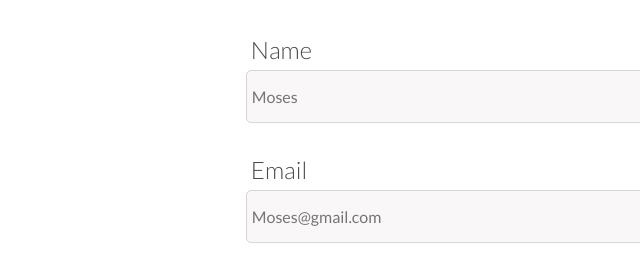
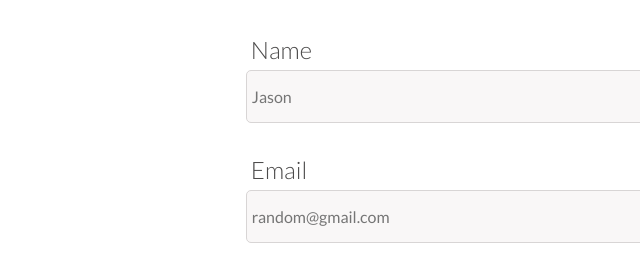
Before and after one commit to JYoo1/picnic-sisters, a website: page src/contact.html in a window 1280 px wide. Shown: the part 618-885 px from the top of the page, 69-709 px from the left. Drawn offline with Linux system fonts and the light colour scheme.

Commit message:
changed name placeholder

```diff
--- a/src/contact.html
+++ b/src/contact.html
@@ -68,10 +68,10 @@
 	<div class="form__wrapper">
 	 <form class="form" action="">
 			<label class="form__label form__name" for="">Name</label>
-			<input class="form__input" type="text" placeholder="Moses">
+			<input class="form__input" type="text" placeholder="Jason">
 
 			<label class="form__label form__mail" for="">Email</label>
-			<input class="form__input" type="text" placeholder="Moses@gmail.com">
+			<input class="form__input" type="text" placeholder="random@gmail.com">
 
 			<label class="form__label form__number" for="">Phone number</label>
 			<input class="form__input" type="text" placeholder="+1XXX-XXX-XXXX">
```
